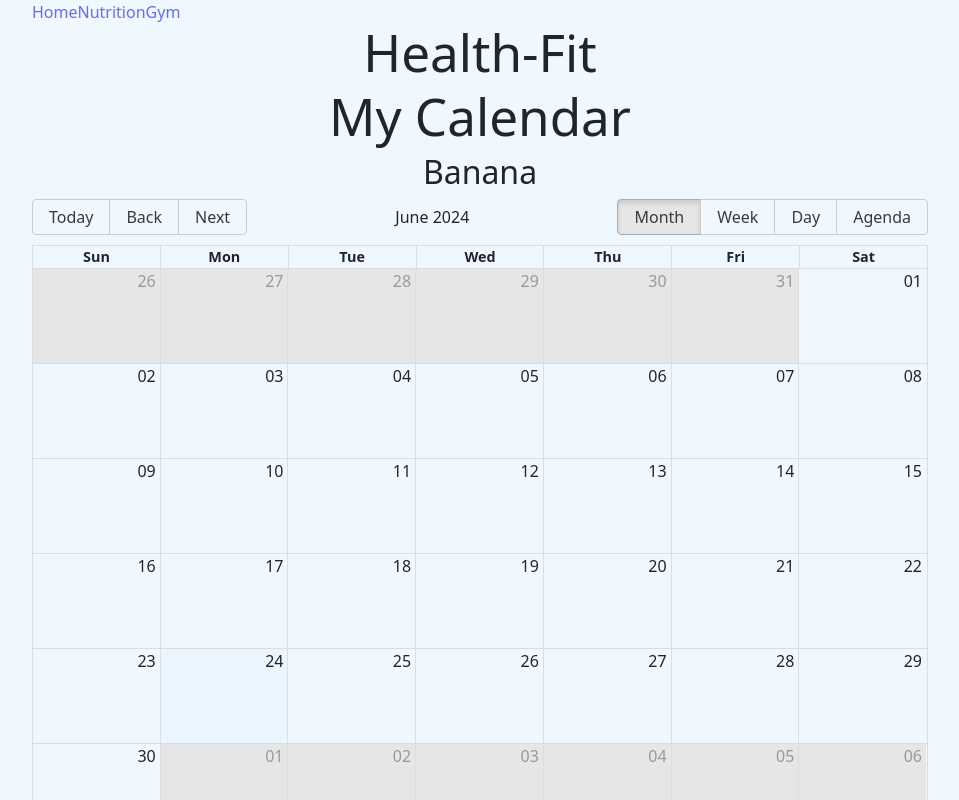
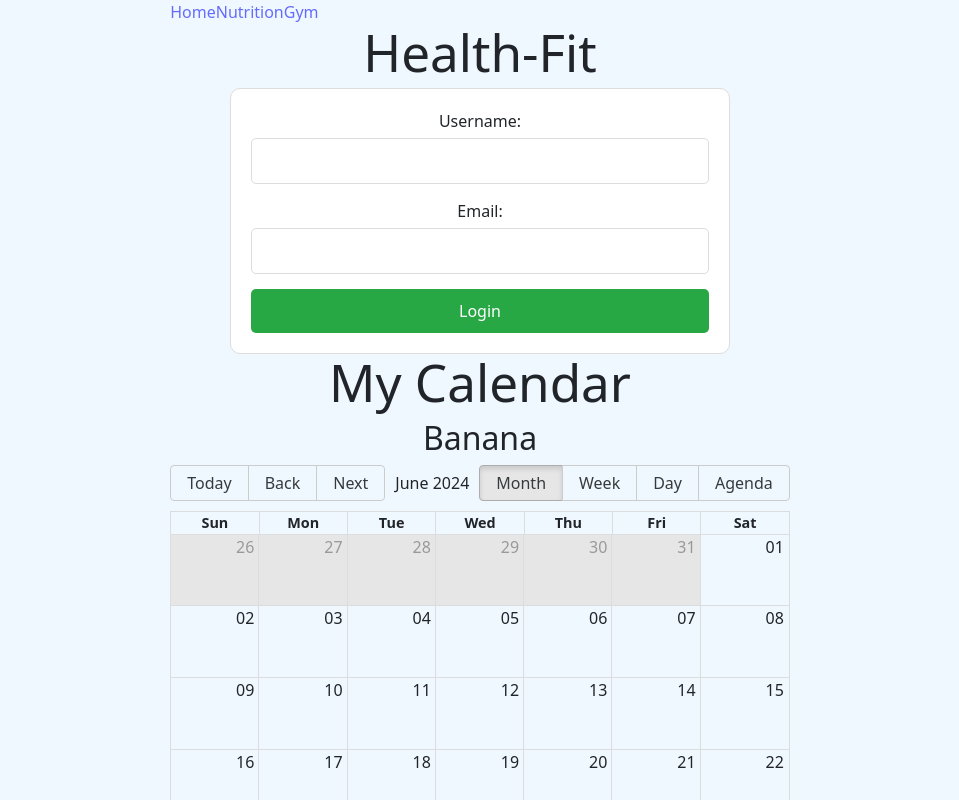
Before and after one commit to MyCloudAtl/Health-Fit, a React (Vite) app in the folder Health-Fit/: page / in a window 1280 px wide. Shown: the top 800 px of the page, without its empty margins (160-1119 px from the left). Built offline with nearby package versions, Linux system fonts and the light colour scheme; no server answers.

Commit message:
login form

```diff
--- a/Health-Fit/src/App.jsx
+++ b/Health-Fit/src/App.jsx
@@ -60,7 +60,7 @@ function MyVerticallyCenteredModal({show, onHide, newGym, newNutrition}) {
             <h5>Snack</h5>
             <p>Type: {newNutrition.snack}</p>
             <p>Oz: {newNutrition.snackOunces}</p>
-            <p>Time: {newNutrition.snackTime}</p>
+            <p>Time:{newNutrition.snackTime}</p>
           </>
         )}
         {!newGym && !newNutrition && <p>No data available.</p>}
--- a/Health-Fit/src/BigCalendar.jsx
+++ b/Health-Fit/src/BigCalendar.jsx
@@ -30,7 +30,7 @@ const Calendar = ({ events }) => {
             events={events}
                 startAccessor="start"
                 endAccessor="end"
-                style={{height: '80vh', width: '70vw'}}
+                style={{height: 500}}
                 dayLayoutAlgorithm="no-overlap"
             />
         </div>
--- a/Health-Fit/src/components/Gym.jsx
+++ b/Health-Fit/src/components/Gym.jsx
@@ -21,11 +21,25 @@ const Gym = ({addGym}) => {
       date: new Date()
     });
 
-    const handleSubmit = (e) => {
+    const handleSubmit = async (e) => {
       e.preventDefault();
-      addGym(newGym);
-      navigate('/calendar');
-    };
+    //   addGym(newGym);
+    //   navigate('/calendar');
+    // };
+    try {
+      const token = localStorage.getItem('token'); // Assuming token is stored in localStorage
+
+      // Make POST request to add new gym data
+      await axios.post('/api/gyms', newGym, {
+        headers: {
+          Authorization: `Bearer ${token}`,
+        },
+      });
+      navigate('/calendar'); // Redirect to calendar or home after submission
+    } catch (error) {
+      console.error('Error adding gym data:', error);
+    }
+  };
 
     const handleChange = (e) => {
       setNewGym({ ...newGym, [e.target.name]: e.target.value });
--- a/Health-Fit/src/components/Home.jsx
+++ b/Health-Fit/src/components/Home.jsx
@@ -1,13 +1,50 @@
 import { Link } from "react-router-dom"
 import React from "react"
 import BigCalendar from "../BigCalendar.jsx"
+import axios from 'axios';
+import { useNavigate } from 'react-router-dom';
+import { useState } from "react";
 
 const Home = () => {
+  let navigate = useNavigate()
+  const [credentials, setCredentials] = useState({
+    username: '',
+    email: ''
+  });
 
+  const handleChange = (e) => {
+    setCredentials({ ...credentials, [e.target.name]: e.target.value });
+  };
+
+  const handleSubmit = async (e) => {
+    e.preventDefault();
+    try {
+      // const response = await axios.post('/api/login', credentials); // Assuming login endpoint on backend
+
+      // // Assuming backend returns a token upon successful login
+      // const token = response.data.token;
+
+      // // Store token in localStorage for future requests
+      // localStorage.setItem('token', token);
+
+      // Redirect to home page or dashboard
+      navigate('/');
+    } catch (error) {
+      console.error('Login error:', error);
+      // Handle login error, show message to user, etc.
+    }
+  };
     return (
       <div className="home">
           <div>
         <h1>Health-Fit</h1>
+          <form className="Login" onSubmit={handleSubmit}>
+            <label>Username:</label>
+            <input type="text" name="username" value={credentials.username} onChange={handleChange} required />
+            <label>Email:</label>
+            <input type="text" name="email" value={credentials.email} onChange={handleChange} required />
+            <button type="submit">Login</button>
+          </form>
         <BigCalendar/>
       </div>
       </div>
```
